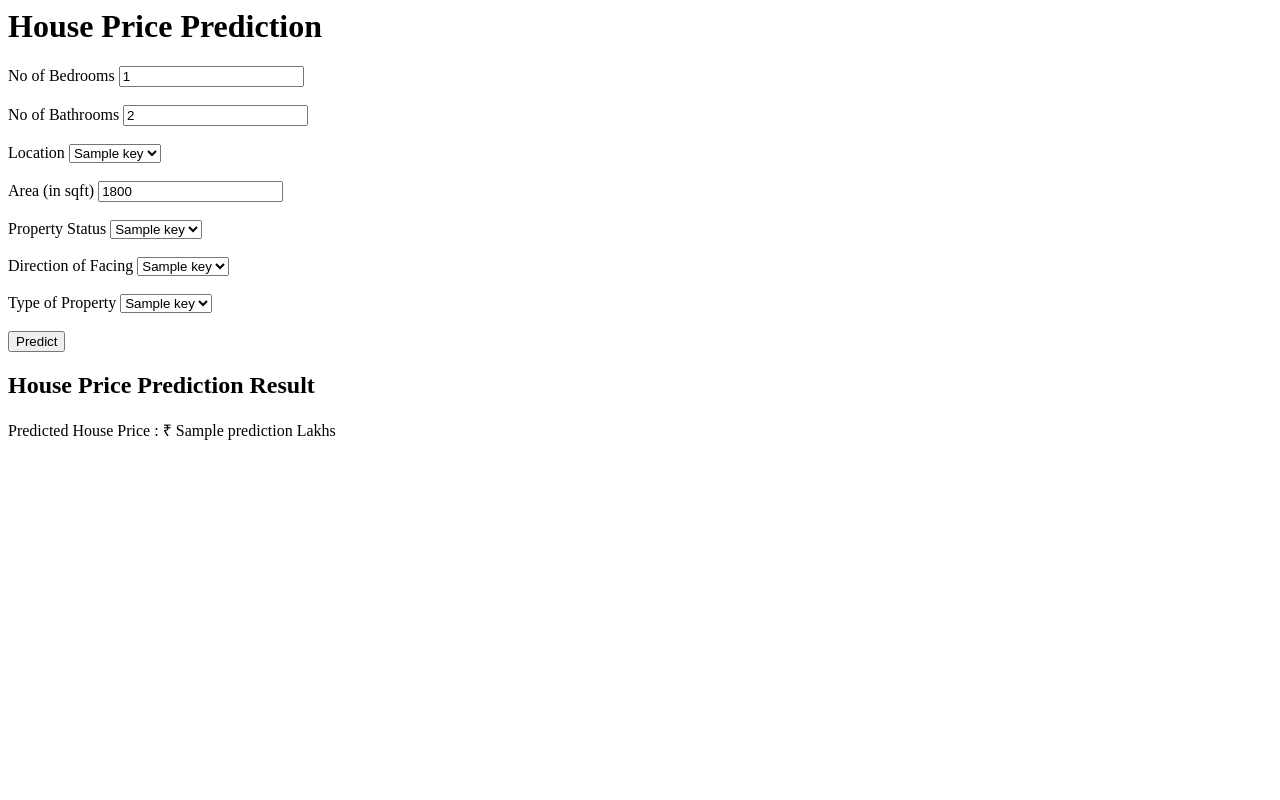
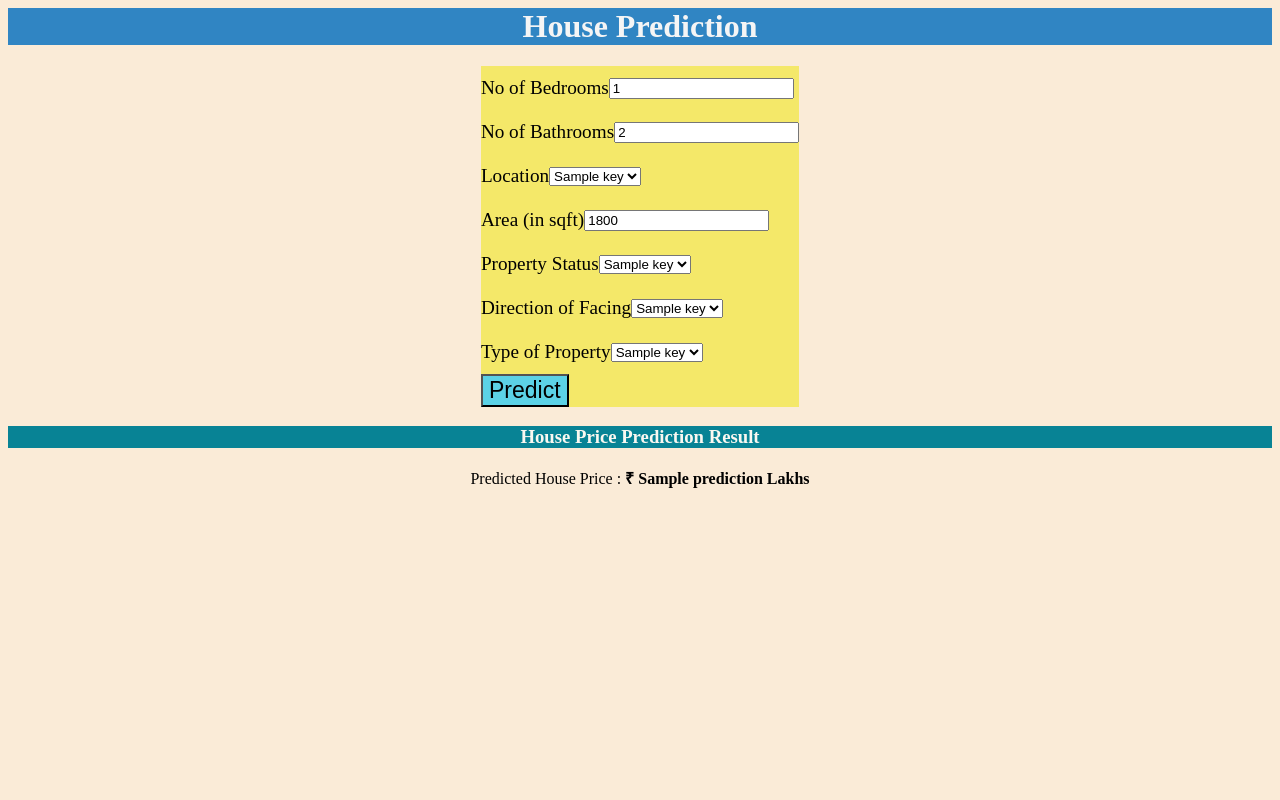
Before and after one commit to sathwik18-v/House_price, a Flask app: template templates/index.html in a window 1280 px wide. Run offline with Flask 3, Linux system fonts and the light colour scheme; the template is opened without the code that fills it: most values are stand-ins (such as "Sample title", 1, 10 or a date in 2020); parts of the project's set-up code (start-up, migrations or seed data) failed here and were passed over.

Commit message:
new changes

```diff
--- a/templates/index.html
+++ b/templates/index.html
@@ -1,50 +1,107 @@
 <html lang="en">
+
 <head>
     <meta charset="UTF-8">
     <meta name="viewport" content="width=device-width, initial-scale=1.0">
     <title>Web App</title>
 </head>
+<style>
+html{
+      background-color:antiquewhite;
+    }
+    h1{
+      color:whitesmoke;
+      background:#3085C3;
+      text-align: center;
+    }
+    h3{
+      color:#FAF8F1;
+      background-color: #088395;
+      text-align: center;
+    }
+    form{
+        align-items: center;
+    }
+    div{
+        flex-direction: row;
+        align-content: center;
+    }
+    form{
+
+        display:flex;
+        flex-direction:column;
+        align-content:normal;
+    }
+
+    .divi{
+        display: flex;
+        align-items: center;
+        background-color: #F4E869;
+        font-size:larger;
+    }
+    #sub{
+        background-color: #5CD2E6;
+        text-align: center;
+        font-size:larger;
+    }
+
+
+</style>
 <body>
-    <h1>House Price Prediction</h1>
 
-    <form method="post" action="/predict">
+    <h1>House Prediction</h1>
+
+    <form method="post" action="/predict" >
+    <div>
+        <div class="divi">
         <label>No of Bedrooms</label>
         <input type="number" name="bedrooms" value="1"><br><br>
-
+        </div>
+        <div class="divi">
         <label>No of Bathrooms</label>
         <input type="number" name="bathrooms" value="2"><br><br>
+        </div>
 
+        <div class="divi">
         <label>Location</label>
         <select name="location">
             {% for key,value in Location.items()%}<option value ="{{value}}">{{key}}</option>{%endfor%}
         </select><br><br>
+        </div>
 
+        <div class="divi">
         <label>Area (in sqft)</label>
         <input type="number" name="area" value="1800"><br><br>
+        </div>
 
+        <div class="divi">
         <label>Property Status</label>
         <select name="status">
             {% for key,value in Status.items()%} <option value ="{{value}}">{{key}}</option> {%endfor%}
 
         </select><br><br>
+        </div>
 
+        <div class="divi">
         <label>Direction of Facing</label>
         <select name="facing">
             {% for key,value in Facing.items()%} <option value ="{{value}}">{{key}}</option> {%endfor%}
 
         </select><br><br>
+        </div>
 
+        <div class="divi">
         <label>Type of Property</label>
         <select name="type">
             {% for key,value in Type.items()%} <option value ="{{value}}">{{key}}</option> {%endfor%}
 
         </select><br><br>
-
-        <input type="submit" value="Predict">
-
+        </div>
+        <div class="divi"><input id="sub"  type="submit" value="Predict"></div>
+    </div>
     </form>
 
-    <h2> House Price Prediction Result </h2>
-    <p> Predicted House Price : ₹ {{ prediction }} Lakhs</p>
+    <h3> House Price Prediction Result </h3>
+    <p align="center"> Predicted House Price : <strong>₹ {{ prediction }} Lakhs</strong></p>
 </body>
 </html>
```
